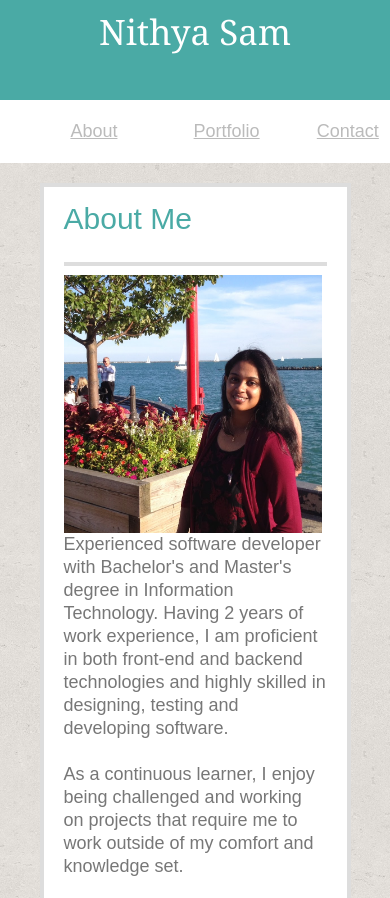
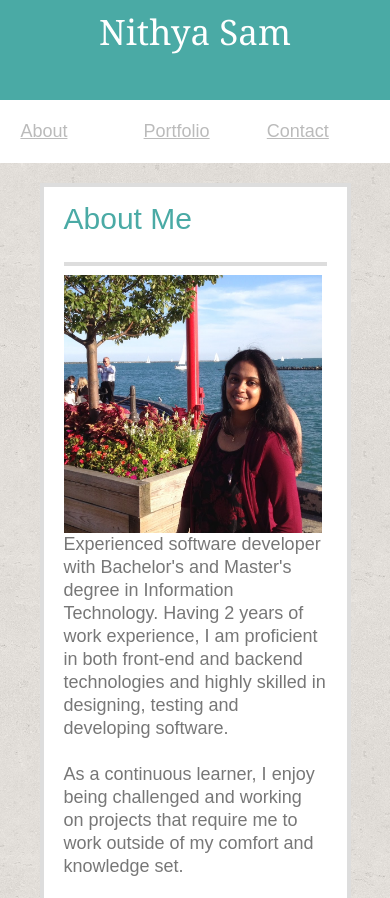
Before and after one commit to nithyasam/Responsive-Portfolio, a plain HTML site: page index.html in a window 390 px wide. Shown: the top 898 px of the page. Drawn offline with Linux system fonts and the light colour scheme.

Commit message:
modified the left padding for header in 640px

```diff
--- a/assests/css/style.css
+++ b/assests/css/style.css
@@ -376,7 +376,6 @@ input[type=submit]:hover{
 	}
 	#connectme{
 		width: 100%;
-		/*min-width: 768px;*/
 		margin: auto;
 		padding: 20px;
 	}
@@ -432,7 +431,6 @@ input[type=submit]:hover{
 	}
 	header li{
 	width: 33.3%;
-	padding-left: 60px;
 	border-right: none;
 
 	}
```
